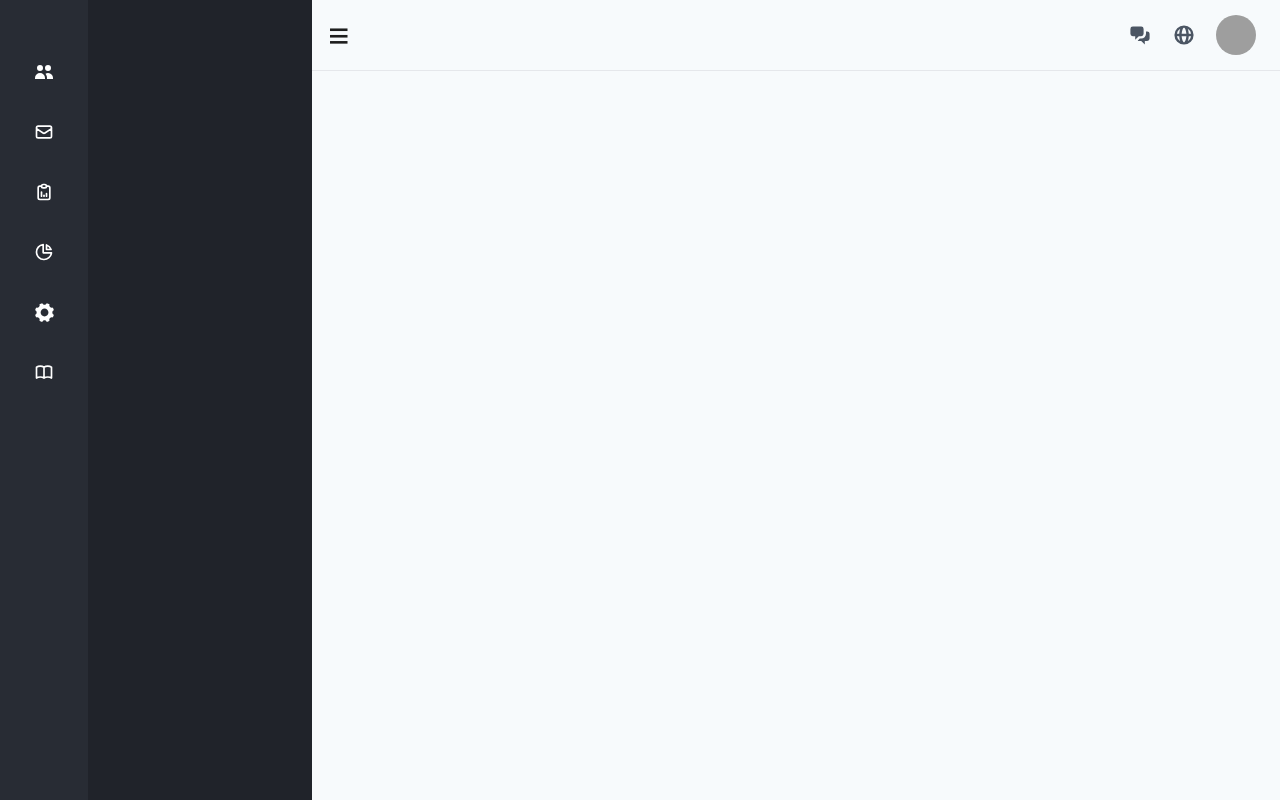
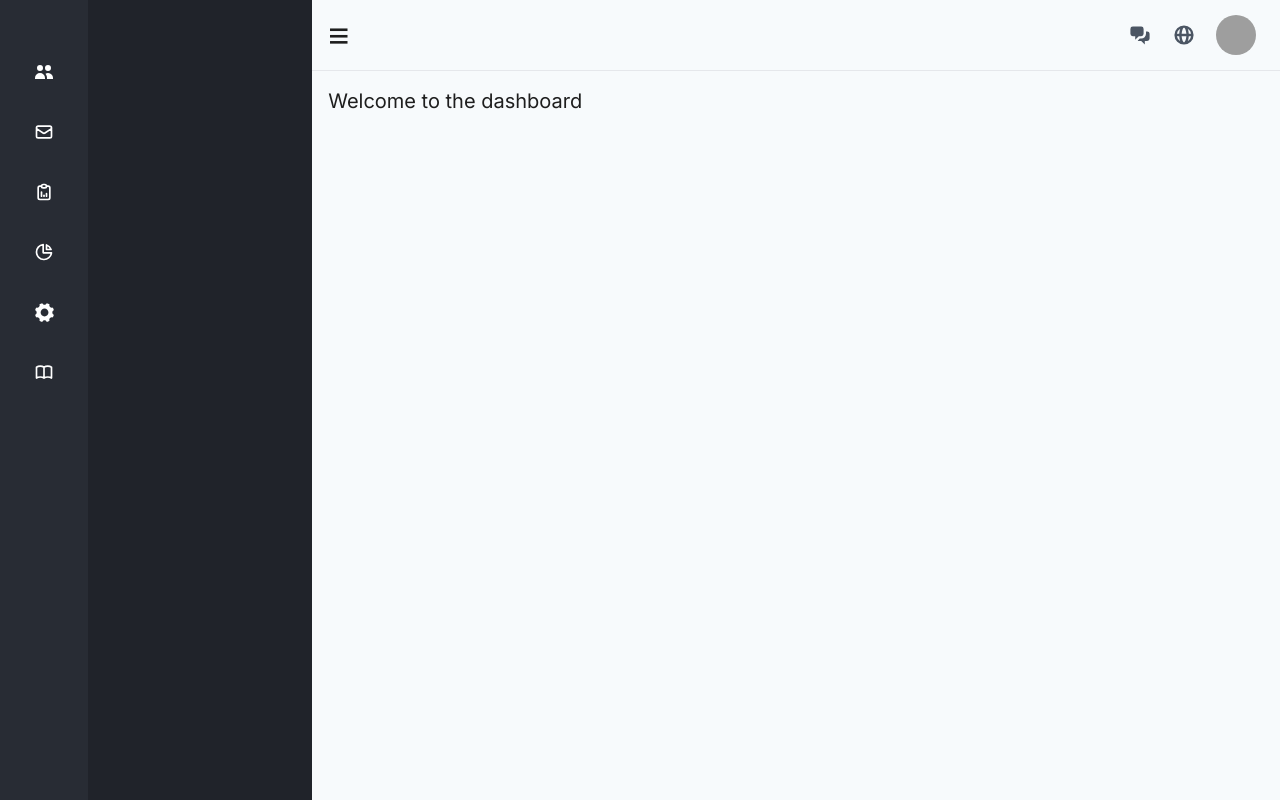
Before and after one commit to MeremArt/Support-Wizard, a Next.js app: page /dashboard in a window 1280 px wide. Built offline with nearby package versions, Linux system fonts and the light colour scheme; grey boxes are pictures that could not be loaded.

Commit message:
dashboard text

```diff
--- a/app/dashboard/page.jsx
+++ b/app/dashboard/page.jsx
@@ -3,7 +3,9 @@ import { DashboardLayout } from "@/components/Layout";
 const dashboard = ({ children }) => {
   return (
     <>
-      <DashboardLayout>{children}</DashboardLayout>
+      <DashboardLayout>
+        <div className="text-xl text-black">Welcome to the dashboard</div>
+      </DashboardLayout>
     </>
   );
 };
```
